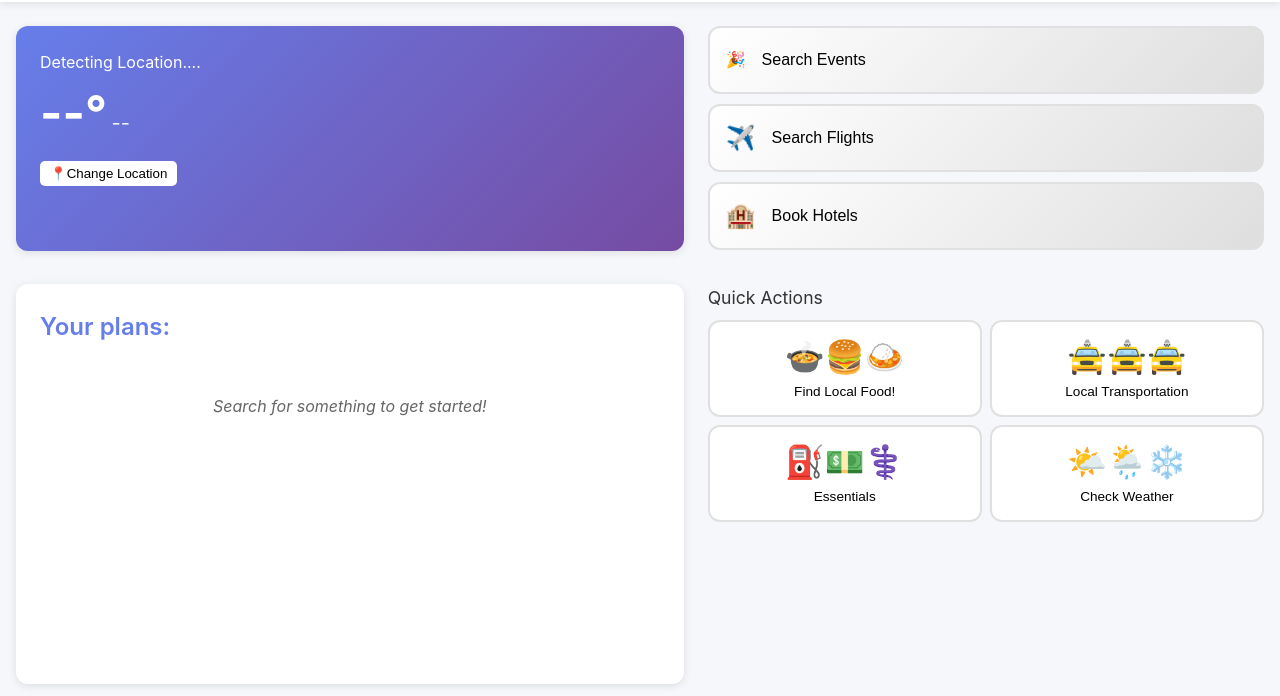
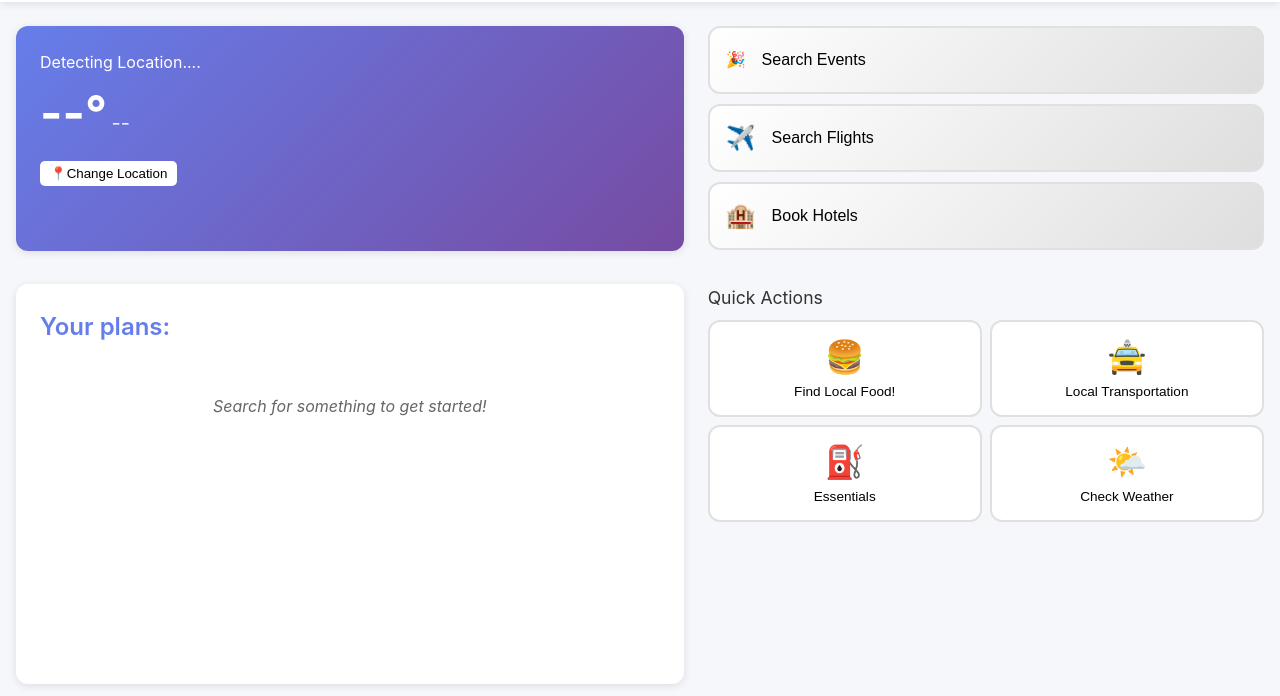
Before and after one commit to Gonzobonzogit/DAWAY, a plain HTML site: page index.html in a window 1280 px wide. Shown: the part 104-800 px from the top of the page. Drawn offline with Linux system fonts and the light colour scheme.

Commit message:
cleaned up emojis

```diff
--- a/index.html
+++ b/index.html
@@ -84,22 +84,22 @@
           <h3>Quick Actions</h3>
           <div class="quick-action-grid">
             <button id="local-food-btn" class="quick-action-btn">
-              <span class="btn-icon">🍲🍔🍛</span>
+              <span class="btn-icon">🍔</span>
               <span class="btn-text">Find Local Food!</span>
             </button>
 
             <button id="local-transport-btn" class="quick-action-btn">
-              <span class="btn-icon">🚖🚖🚖</span>
+              <span class="btn-icon">🚖</span>
               <span class="btn-text">Local Transportation</span>
             </button>
 
             <button id="essentials-btn" class="quick-action-btn">
-              <span class="btn-icon">⛽💵⚕️</span>
+              <span class="btn-icon">⛽</span>
               <span class="btn-text">Essentials</span>
             </button>
 
             <button id="weather-change-btn" class="quick-action-btn">
-              <span class="btn-icon">🌤️🌦️❄️</span>
+              <span class="btn-icon">🌤️</span>
               <span class="btn-text">Check Weather</span>
             </button>
           </div>
```
